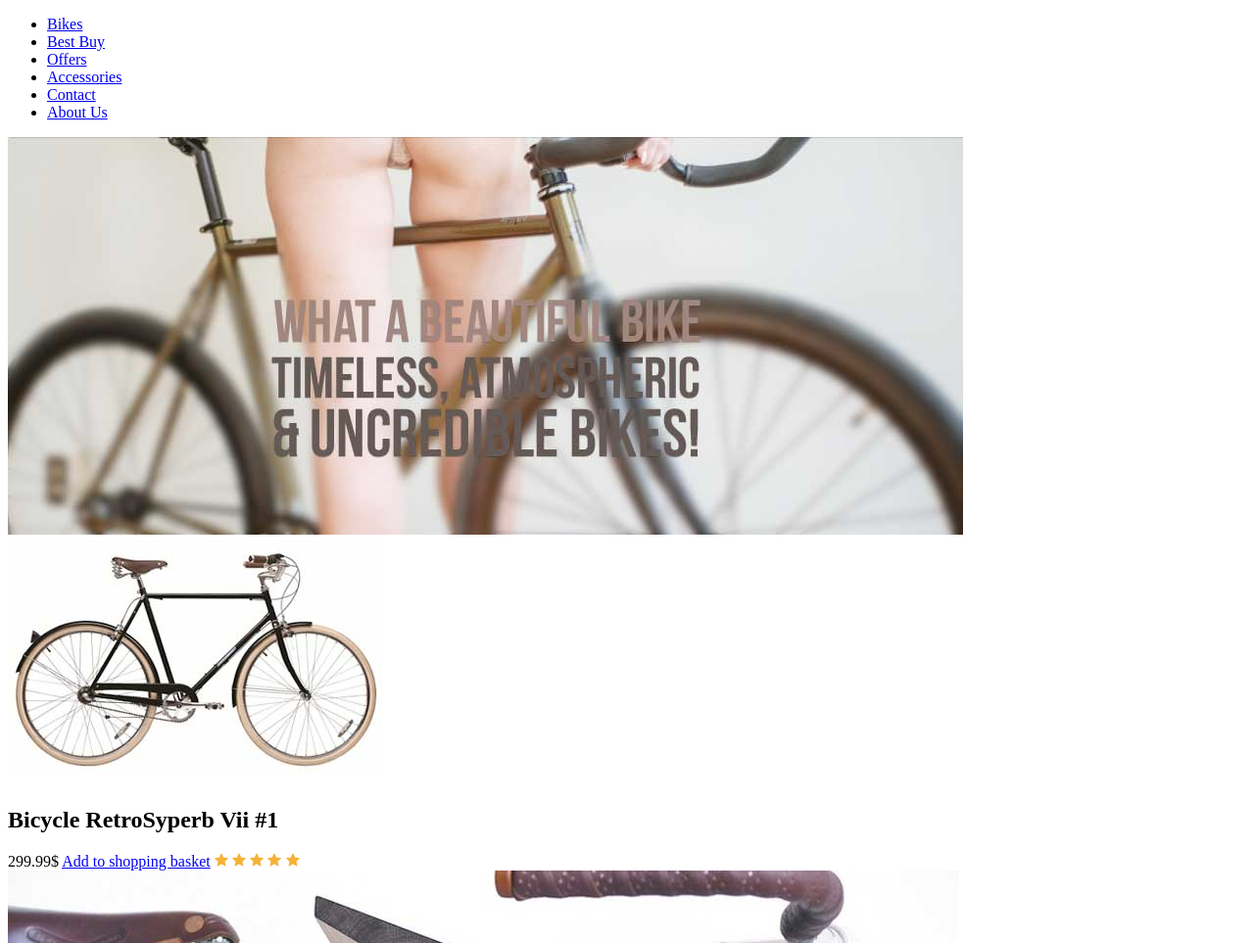
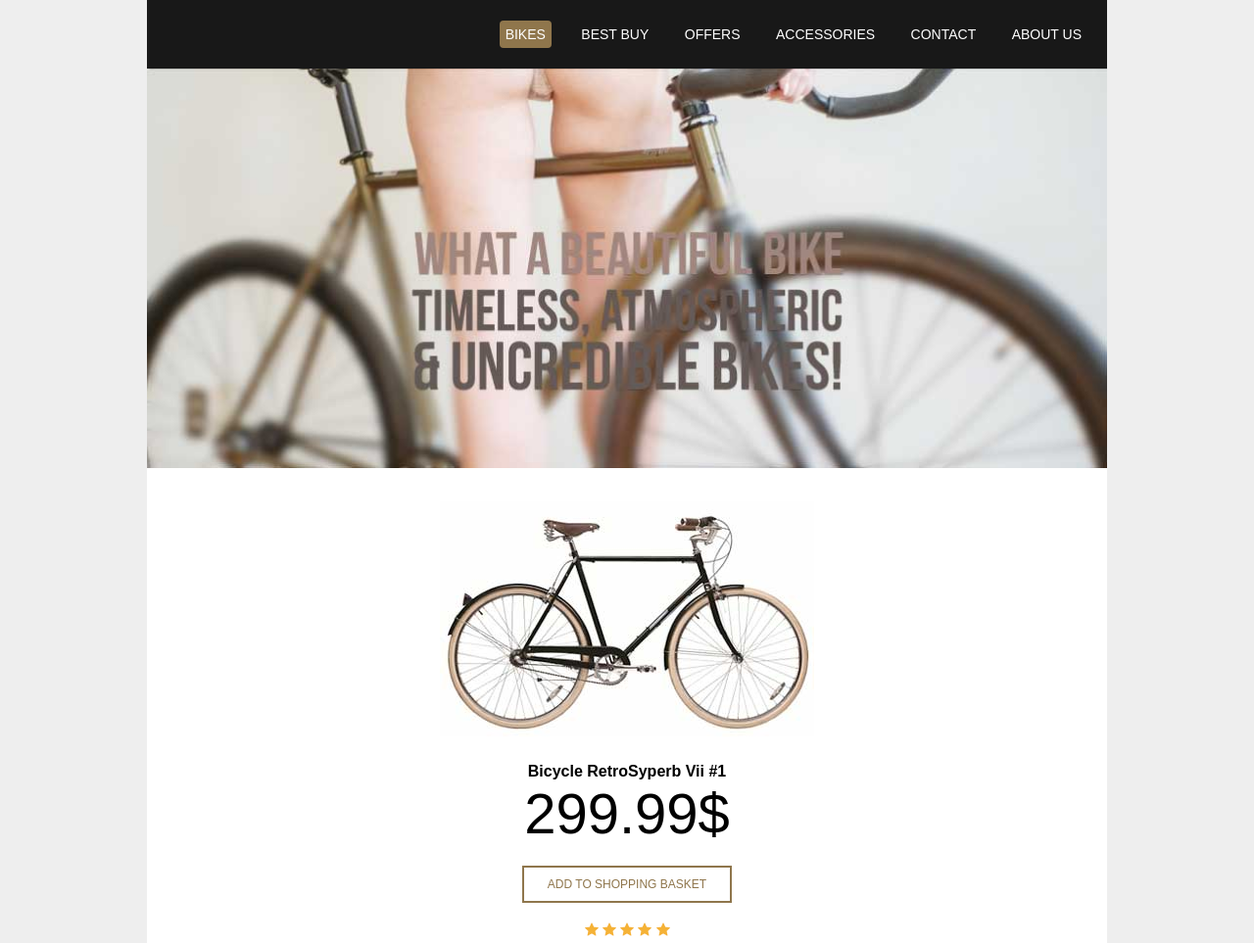
Before and after one commit to danieljackiewicz/CSS-basics, a plain HTML site: page index1.html in a window 1280 px wide. Shown: the top 963 px of the page at 98% size. Drawn offline with Linux system fonts and the light colour scheme.

Commit message:
CSS course finished

```diff
--- a/css/style.css
+++ b/css/style.css
@@ -0,0 +1,68 @@
+body {
+  font-family: Arial, Helvetica, sans-serif;
+  margin: 0;
+  background: #eee;
+}
+#wrapper {
+  width: 980px;
+  margin: 0 auto;
+  background: #fff;
+}
+
+#main-navigation {
+  background: #181818;
+  padding: 10px;
+}
+#main-navigation ul {
+  text-align: right;
+  list-style-type: none;
+  margin-right: 10px;
+}
+#main-navigation li {
+  display: inline-block;
+  margin-left: 20px;
+}
+#main-navigation a {
+  color: #fff;
+  text-decoration: none;
+  text-transform: uppercase;
+  font-size: 14px;
+  padding: 6px;
+}
+#main-navigation a.current {
+  background-color: #8f764c;
+  border-radius: 4px;
+}
+#lead-banner img {
+  width: 100%;
+}
+#shop {
+  margin: 30px 0;
+  text-align: center;
+}
+#shop h2.product-name {
+  font-size: 16px;
+  margin-bottom: 0;
+}
+#shop span.price {
+  display: block;
+  font-size: 58px;
+}
+#shop a.add-to-bag {
+  display: block;
+  color: #8f764c;
+  text-transform: uppercase;
+  font-size: 12px;
+  text-decoration: none;
+  padding: 10px 0;
+  border: 2px solid #8f764c;
+  width: 210px;
+  margin: 20px auto;
+}
+#shop a.add-to-bag:hover {
+  color: #fff;
+  background: #8f764c;
+}
+#footer-banner {
+  width: 100%;
+}
--- a/index1.html
+++ b/index1.html
@@ -4,12 +4,10 @@
   <head>
     <meta charset="utf-8" />
     <title>Bikes!</title>
-        <link href="/css/style.css" type="text/css" rel="stylesheet">
+    <link href="/css/style.css" type="text/css" rel="stylesheet" />
   </head>
   <body>
-
     <div id="wrapper">
-
       <nav id="main-navigation">
         <ul>
           <li><a href="#" class="current">Bikes</a></li>
@@ -22,22 +20,24 @@
       </nav>
 
       <div id="lead-banner">
-                <img src="images/lead-banner.jpg" alt="Bikes!">
+        <img src="images/lead-banner.jpg" alt="Bikes!" />
       </div>
 
       <section id="shop">
-                <img class="product-image" src="images/bike.jpg" alt="RetroSyperb image">
+        <img
+          class="product-image"
+          src="images/bike.jpg"
+          alt="RetroSyperb image"
+        />
         <h2 class="product-name">Bicycle RetroSyperb Vii #1</h2>
         <span class="price">299.99$</span>
         <a class="add-to-bag" href="#">Add to shopping basket</a>
-                <img class="rating" src="images/stars.png" alt="star-rating">
+        <img class="rating" src="images/stars.png" alt="star-rating" />
       </section>
 
       <div id="footer-banner">
-                <img src="images/footer.jpg" alt="pic of bike">
+        <img src="images/footer.jpg" alt="pic of bike" />
       </div>
-
     </div>
-
   </body>
 </html>
```
Lines whose indentation alone changed are shown as unchanged.
